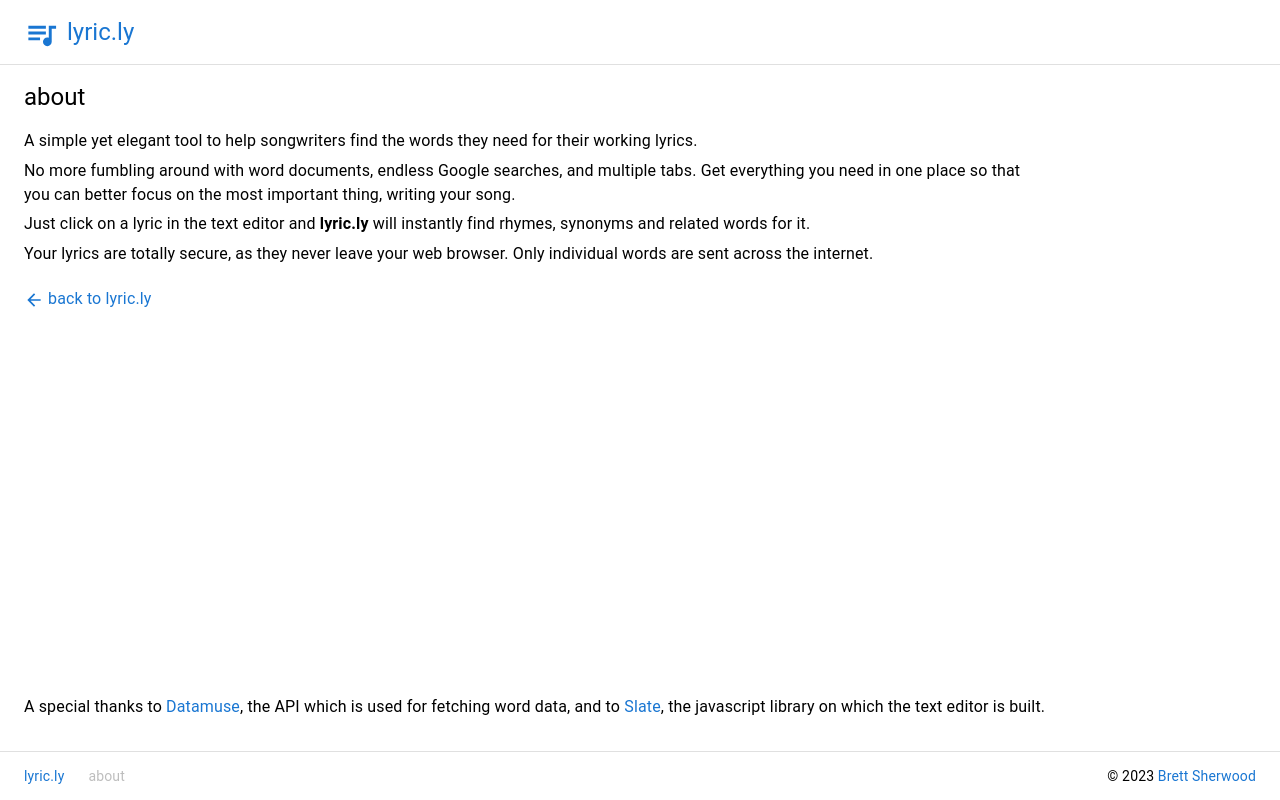
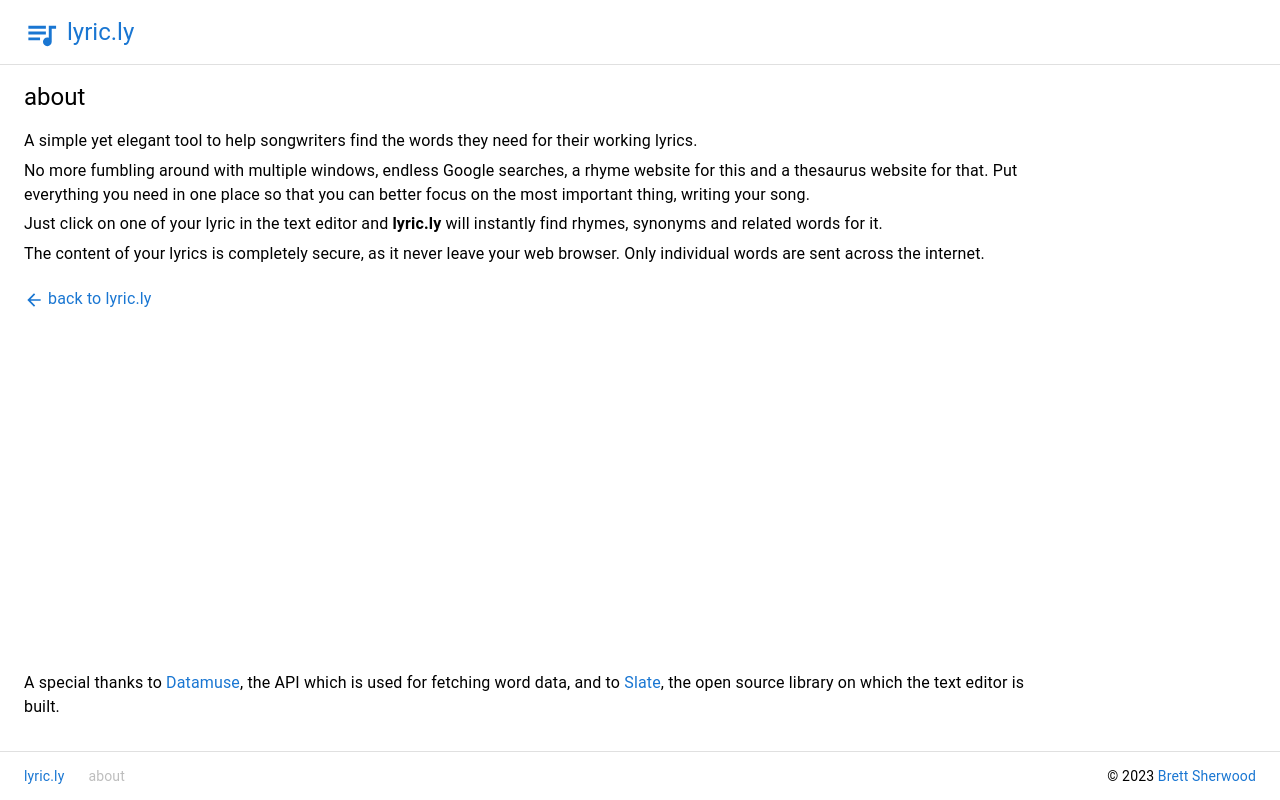
Before and after one commit to brett-generac/lyricly, a React app: page / in a window 1280 px wide. Both pictures are taken after a click on the button "about". Built offline with nearby package versions, Linux system fonts and the light colour scheme.

Commit message:
remove unused vars, improve copy

```diff
--- a/src/components/LyricSpan.tsx
+++ b/src/components/LyricSpan.tsx
@@ -1,5 +1,4 @@
 import React, { useContext } from 'react';
-import { debounce } from 'lodash';
 import { makeStyles, createStyles } from '@mui/styles';
 
 import { Context } from '../App';
--- a/src/components/Lyrics.tsx
+++ b/src/components/Lyrics.tsx
@@ -1,4 +1,3 @@
-import { isEmpty } from 'lodash';
 import React, { useState, useMemo, useCallback } from 'react';
 import { Box } from '@mui/material';
 import { createEditor, Transforms } from 'slate';
--- a/src/screens/About.tsx
+++ b/src/screens/About.tsx
@@ -41,17 +41,17 @@ export const About = () => {
             lyrics.
           </Typography>
           <Typography gutterBottom>
-            No more fumbling around with word documents, endless Google searches, and multiple tabs.
-            Get everything you need in one place so that you can better focus on the most important
-            thing, writing your song.
+            No more fumbling around with multiple windows, endless Google searches, a rhyme website
+            for this and a thesaurus website for that. Put everything you need in one place so that
+            you can better focus on the most important thing, writing your song.
           </Typography>
           <Typography gutterBottom>
-            Just click on a lyric in the text editor and <strong>lyric.ly</strong> will instantly
-            find rhymes, synonyms and related words for it.
+            Just click on one of your lyric in the text editor and <strong>lyric.ly</strong> will
+            instantly find rhymes, synonyms and related words for it.
           </Typography>
           <Typography gutterBottom>
-            Your lyrics are totally secure, as they never leave your web browser. Only individual
-            words are sent across the internet.
+            The content of your lyrics is completely secure, as it never leave your web browser.
+            Only individual words are sent across the internet.
           </Typography>
         </Box>
         <Box>
@@ -76,7 +76,7 @@ export const About = () => {
           <Link href="https://docs.slatejs.org/" underline="hover" target="blank">
             Slate
           </Link>
-          , the javascript library on which the text editor is built.
+          , the open source library on which the text editor is built.
         </Typography>
       </Box>
     </Box>
```
